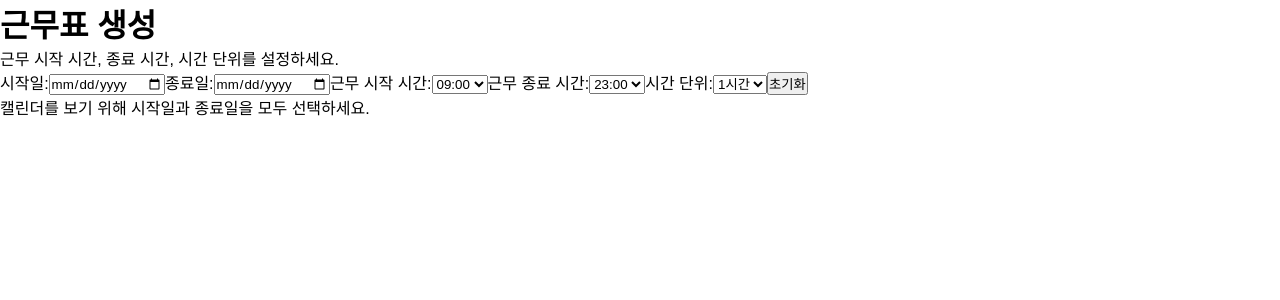
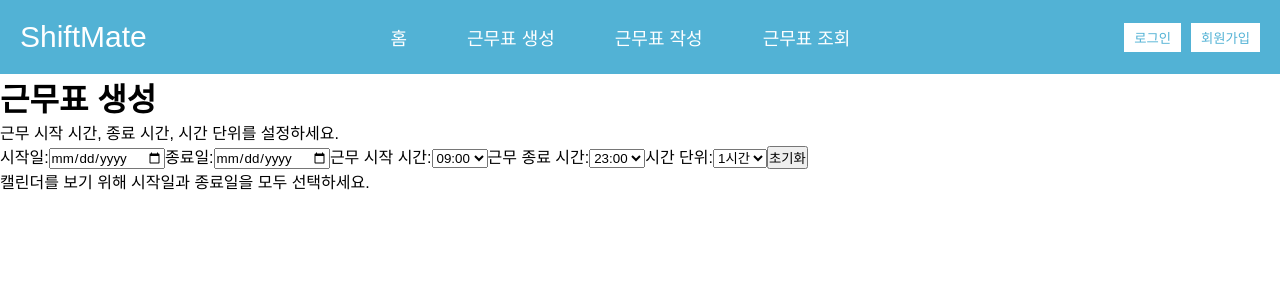
Before and after one commit to CSID-DGU/2024-1-OSS-stackOverflowers, a React (Create React App) app in the folder frontend/blog/: page /create in a window 1280 px wide. Shown: the top 300 px of the page. Built offline with nearby package versions, Linux system fonts and the light colour scheme.

Commit message:
feat : navbar 구현

```diff
--- a/frontend/blog/src/pages/CreateSchedule.js
+++ b/frontend/blog/src/pages/CreateSchedule.js
@@ -1,7 +1,9 @@
 import React, { useState, useRef, useEffect } from "react";
+import { useNavigate } from 'react-router-dom';
 import FullCalendar from "@fullcalendar/react";
 import timeGridPlugin from "@fullcalendar/timegrid";
 import interactionPlugin from "@fullcalendar/interaction";
+import './nav_schedule.css';
 
 const CreateSchedule = () => {
   const [events, setEvents] = useState([]);
@@ -11,6 +13,7 @@ const CreateSchedule = () => {
   const [startDate, setStartDate] = useState("");
   const [endDate, setEndDate] = useState("");
   const calendarRef = useRef(null);
+  const navigate = useNavigate();
 
   const handleEventAdd = (selectInfo) => {
     const title = prompt("새 이벤트 제목을 입력하세요:");
@@ -60,6 +63,21 @@ const CreateSchedule = () => {
 
   return (
     <div className="schedule-create-container">
+      <header className="navbar">
+        <div className="logo_home">ShiftMate</div>
+        <nav>
+          <ul className="nav-links">
+            <li><button className="main-button" onClick={() => { window.location.href = '/home'; }}>홈</button></li>
+            <li><button className="main-button" onClick={() => navigate('/create')}>근무표 생성</button></li>
+            <li><button className="main-button" onClick={() => navigate('/write')}>근무표 작성</button></li>
+            <li><button className="main-button" onClick={() => navigate('/view')}>근무표 조회</button></li>
+          </ul>
+        </nav>
+        <div className="auth-buttons">
+          <button onClick={() => navigate('/login')}>로그인</button>
+            <button onClick={() => navigate('/signup')}>회원가입</button>
+        </div>
+      </header>
       <h1>근무표 생성</h1>
       <p>근무 시작 시간, 종료 시간, 시간 단위를 설정하세요.</p>
 
@@ -125,7 +143,7 @@ const CreateSchedule = () => {
           <FullCalendar
             ref={calendarRef}
             plugins={[timeGridPlugin, interactionPlugin]}
-            initialView="timeGridWeek"
+            initialView="timeGrid"
             selectable={true}
             editable={true}
             events={events}
--- a/frontend/blog/src/pages/ViewSchedule.js
+++ b/frontend/blog/src/pages/ViewSchedule.js
@@ -33,30 +33,21 @@ export default function ViewSchedule() {
 return (
     <>
       {/* 네비게이션 바 */}
-      <nav className="nav_shedule_page">
-        <ul className="nav-links">
-          <li>
-            <button
-              className="main-button"
-              onClick={() => (window.location.href = '/home') }
-              style={{ fontSize: '28px' }}
-            >
-              홈
-            </button>
-          </li>
-          <li>
-            <button className="main-button" onClick={() => navigate('/create')} style={{ fontSize: '28px' }}>
-                근무표 생성
-            </button>
-          </li>
-          <li>
-            <button className="main-button" onClick={() => navigate('/write')} style={{ fontSize: '28px' }}>
-               근무표 작성
-            </button>
-          </li>
-        </ul>
-      </nav>
-
+      <header className="navbar">
+        <div className="logo_home">ShiftMate</div>
+        <nav>
+          <ul className="nav-links">
+            <li><button className="main-button" onClick={() => { window.location.href = '/home'; }}>홈</button></li>
+            <li><button className="main-button" onClick={() => navigate('/create')}>근무표 생성</button></li>
+            <li><button className="main-button" onClick={() => navigate('/write')}>근무표 작성</button></li>
+            <li><button className="main-button" onClick={() => navigate('/view')}>근무표 조회</button></li>
+          </ul>
+        </nav>
+        <div className="auth-buttons">
+          <button onClick={() => navigate('/login')}>로그인</button>
+            <button onClick={() => navigate('/signup')}>회원가입</button>
+        </div>
+      </header>
       {/* 메인 컨텐츠 */}
       <div style={{ height: '80vh', width: '90vw', margin: '0 auto' }}>
         <div
```
